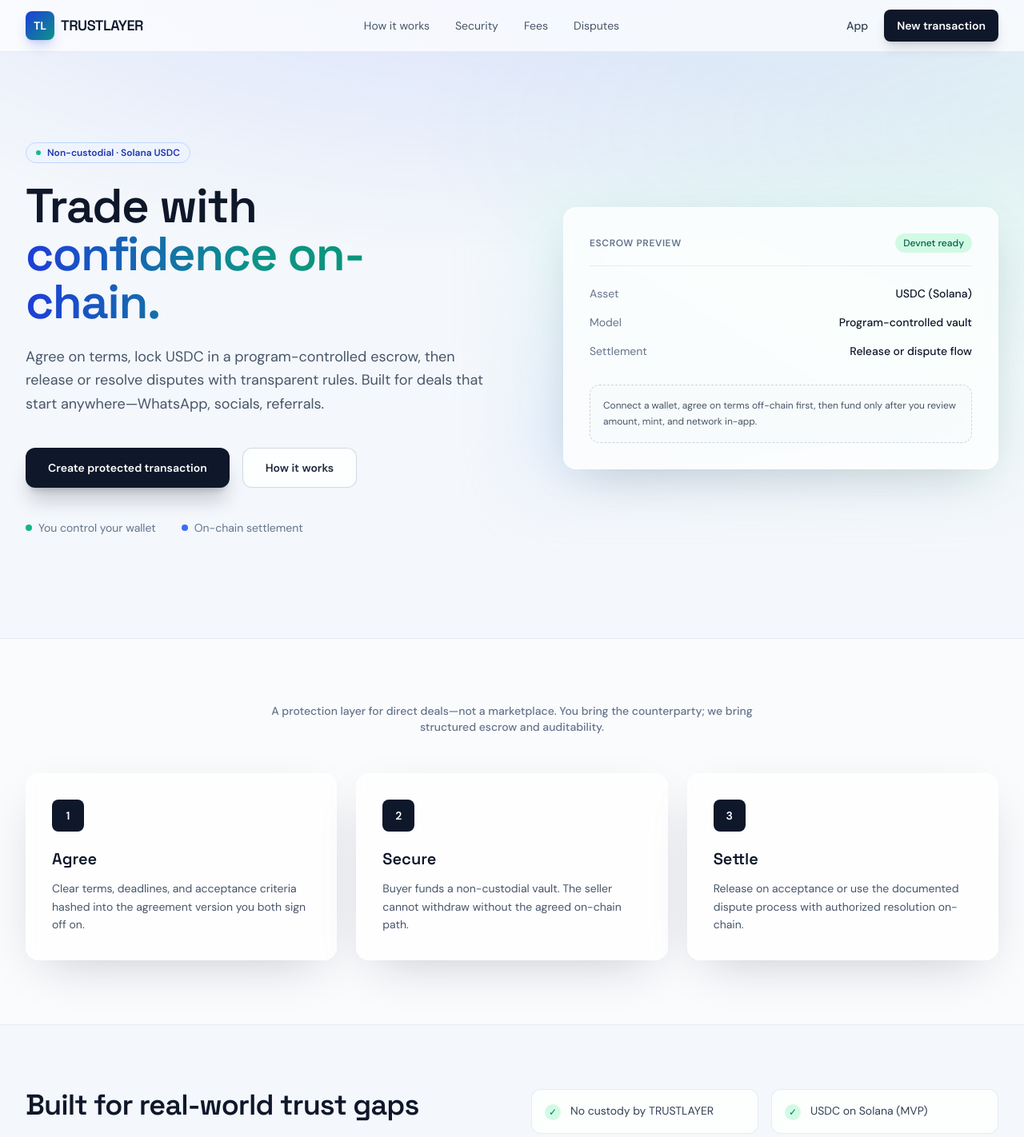
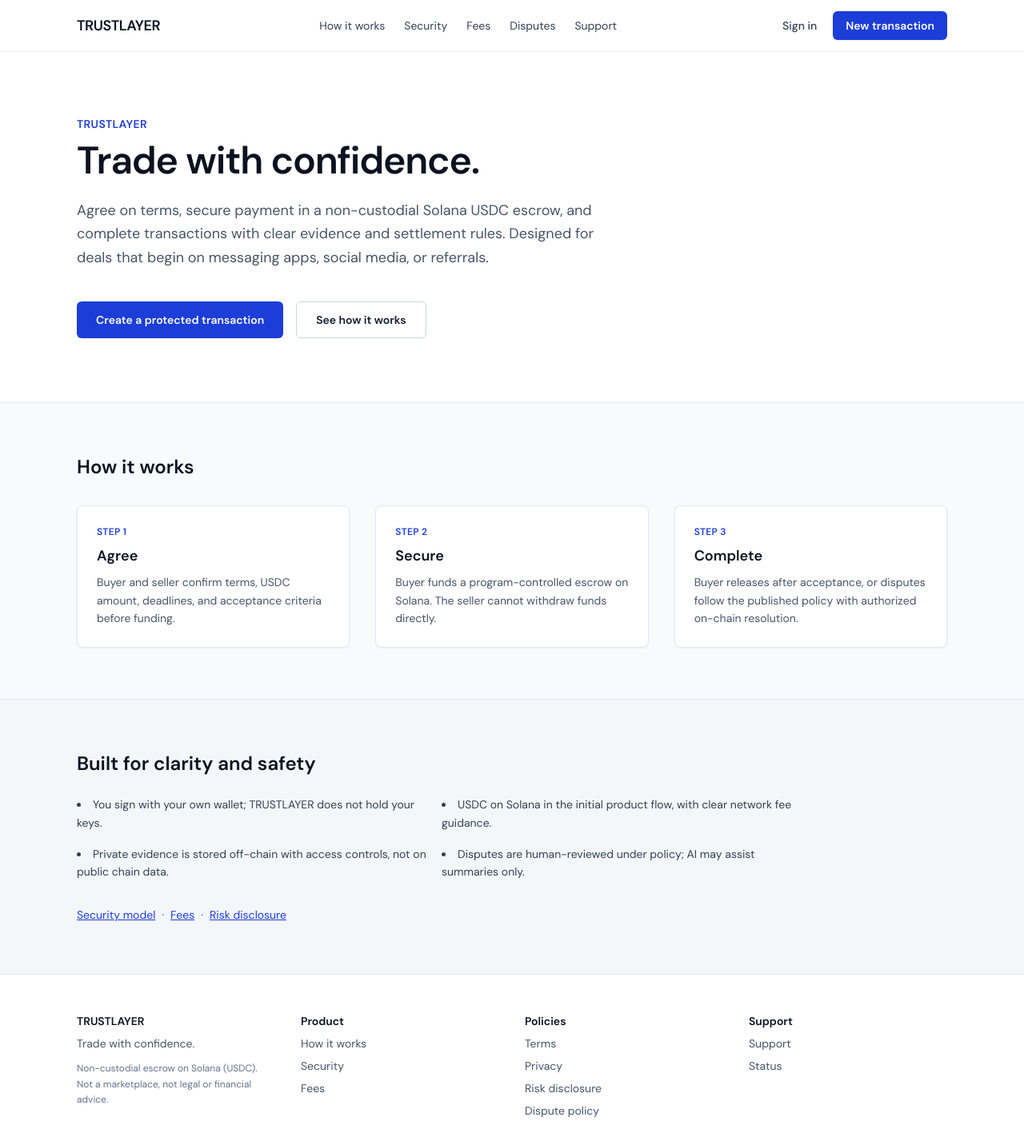
Before and after one commit to mwebidouglas08-netizen/Trustlayer, a Next.js app in the folder apps/web/: page / in a window 1280 px wide. Shown: the top 1422 px of the page at 80% size. Built offline with nearby package versions, Linux system fonts and the light colour scheme.

Commit message:
style(web): restore professional UI, add accessibility and focus states

```diff
--- a/apps/web/app/globals.css
+++ b/apps/web/app/globals.css
@@ -7,13 +7,13 @@
 }
 
 body {
-  @apply bg-[#f4f7fb] text-slate-900 antialiased;
+  @apply bg-slate-50 text-ink-900 antialiased;
 }
 
 .trust-container {
-  @apply mx-auto w-full max-w-7xl px-4 sm:px-6 lg:px-8;
+  @apply mx-auto w-full max-w-6xl px-4 sm:px-6 lg:px-8;
 }
 
-.glass-panel {
-  @apply rounded-2xl border border-white/60 bg-white/80 shadow-[0_20px_60px_-24px_rgba(15,23,42,0.25)] backdrop-blur;
+.skip-link {
+  @apply sr-only focus:not-sr-only focus:absolute focus:left-4 focus:top-4 focus:z-[100] focus:rounded-md focus:bg-white focus:px-4 focus:py-2 focus:text-sm focus:font-medium focus:text-ink-900 focus:shadow-lg focus:ring-2 focus:ring-trust-600;
 }
--- a/apps/web/app/layout.tsx
+++ b/apps/web/app/layout.tsx
@@ -1,5 +1,5 @@
 import type { Metadata } from "next";
-import { DM_Sans, Space_Grotesk } from "next/font/google";
+import { DM_Sans } from "next/font/google";
 import "./globals.css";
 import { SiteHeader } from "@/components/SiteHeader";
 import { SiteFooter } from "@/components/SiteFooter";
@@ -10,27 +10,25 @@ const dmSans = DM_Sans({
   display: "swap",
 });
 
-const space = Space_Grotesk({
-  subsets: ["latin"],
-  variable: "--font-display",
-  display: "swap",
-});
-
 export const metadata: Metadata = {
-  title: "TRUSTLAYER — Trade with confidence on-chain",
+  title: "TRUSTLAYER — Trade with confidence",
   description:
-    "Non-custodial USDC escrow on Solana. Agree, secure, complete direct trades with clarity and proof.",
+    "Non-custodial USDC escrow on Solana. Agree on terms, secure payment, complete with clear settlement rules.",
 };
 
 export default function RootLayout({
   children,
 }: Readonly<{ children: React.ReactNode }>) {
   return (
-    <html lang="en" className={`${dmSans.variable} ${space.variable}`}>
+    <html lang="en" className={dmSans.variable}>
       <body className="font-sans min-h-screen flex flex-col">
-        <div className="pointer-events-none fixed inset-0 -z-10 bg-[radial-gradient(ellipse_80%_60%_at_50%_-20%,rgba(59,109,248,0.18),transparent),radial-gradient(ellipse_60%_40%_at_100%_20%,rgba(20,184,166,0.08),transparent)]" />
+        <a className="skip-link" href="#main-content">
+          Skip to main content
+        </a>
         <SiteHeader />
-        <main className="flex-1 w-full">{children}</main>
+        <main id="main-content" className="flex-1 w-full">
+          {children}
+        </main>
         <SiteFooter />
       </body>
     </html>
--- a/apps/web/app/page.tsx
+++ b/apps/web/app/page.tsx
@@ -3,123 +3,74 @@ import Link from "next/link";
 export default function HomePage() {
   return (
     <>
-      <section className="relative overflow-hidden">
-        <div className="trust-container pt-12 pb-16 sm:pt-20 sm:pb-24 lg:pt-28 lg:pb-32">
-          <div className="grid items-center gap-12 lg:grid-cols-2 lg:gap-16">
-            <div>
-              <div className="inline-flex items-center gap-2 rounded-full border border-trust-200 bg-trust-50/80 px-3 py-1 text-xs font-semibold text-trust-800">
-                <span className="h-1.5 w-1.5 rounded-full bg-emerald-500 animate-pulse" />
-                Non-custodial · Solana USDC
-              </div>
-              <h1 className="mt-6 font-[family-name:var(--font-display)] text-4xl font-semibold tracking-tight text-slate-900 sm:text-5xl lg:text-6xl leading-[1.1]">
-                Trade with
-                <span className="block bg-gradient-to-r from-trust-700 via-teal-600 to-emerald-600 bg-clip-text text-transparent">confidence on-chain.</span>
+      <section className="border-b border-slate-200 bg-white">
+        <div className="trust-container py-12 sm:py-16 lg:py-20">
+          <p className="text-sm font-semibold tracking-wide text-trust-700 uppercase">TRUSTLAYER</p>
+          <h1 className="mt-3 text-3xl font-semibold tracking-tight text-ink-900 sm:text-4xl lg:text-5xl max-w-3xl">
+            Trade with confidence.
           </h1>
-              <p className="mt-6 text-lg text-slate-600 leading-relaxed max-w-xl">
-                Agree on terms, lock USDC in a program-controlled escrow, then release or resolve disputes with transparent rules. Built for deals that start anywhere—WhatsApp, socials, referrals.
+          <p className="mt-6 text-lg text-slate-600 max-w-2xl leading-relaxed">
+            Agree on terms, secure payment in a non-custodial Solana USDC escrow, and complete transactions with
+            clear evidence and settlement rules. Designed for deals that begin on messaging apps, social media, or referrals.
           </p>
-              <div className="mt-10 flex flex-col sm:flex-row gap-4">
+          <div className="mt-10 flex flex-col sm:flex-row flex-wrap gap-3 sm:gap-4">
             <Link
               href="/app/transactions/new"
-                  className="inline-flex items-center justify-center rounded-xl bg-slate-900 px-7 py-3.5 text-sm font-semibold text-white shadow-xl shadow-slate-900/20 transition hover:bg-slate-800"
+              className="inline-flex items-center justify-center rounded-md bg-trust-700 px-6 py-3 text-sm font-semibold text-white shadow-sm hover:bg-trust-800 focus:outline-none focus-visible:ring-2 focus-visible:ring-trust-500 focus-visible:ring-offset-2 w-full sm:w-auto"
             >
-                  Create protected transaction
+              Create a protected transaction
             </Link>
             <Link
               href="/how-it-works"
-                  className="inline-flex items-center justify-center rounded-xl border border-slate-300/90 bg-white/80 px-7 py-3.5 text-sm font-semibold text-slate-800 backdrop-blur transition hover:border-slate-400 hover:bg-white"
+              className="inline-flex items-center justify-center rounded-md border border-slate-300 bg-white px-6 py-3 text-sm font-semibold text-ink-800 hover:bg-slate-50 focus:outline-none focus-visible:ring-2 focus-visible:ring-trust-500 focus-visible:ring-offset-2 w-full sm:w-auto"
             >
-                  How it works
+              See how it works
             </Link>
-              </div>
-              <div className="mt-10 flex flex-wrap items-center gap-x-8 gap-y-3 text-sm text-slate-500">
-                <span className="flex items-center gap-2"><span className="h-2 w-2 rounded-full bg-emerald-500" /> You control your wallet</span>
-                <span className="flex items-center gap-2"><span className="h-2 w-2 rounded-full bg-trust-500" /> On-chain settlement</span>
-              </div>
-            </div>
-            <div className="relative lg:pl-8">
-              <div className="absolute -inset-4 rounded-3xl bg-gradient-to-tr from-trust-200/40 via-teal-100/30 to-emerald-100/40 blur-2xl" aria-hidden />
-              <div className="relative glass-panel p-6 sm:p-8">
-                <div className="flex items-center justify-between border-b border-slate-200/80 pb-4">
-                  <span className="text-xs font-semibold uppercase tracking-wider text-slate-500">Escrow preview</span>
-                  <span className="rounded-full bg-emerald-100 px-2.5 py-1 text-xs font-medium text-emerald-800">Devnet ready</span>
-                </div>
-                <div className="mt-6 space-y-4">
-                  <div className="flex justify-between text-sm">
-                    <span className="text-slate-500">Asset</span>
-                    <span className="font-medium text-slate-900">USDC (Solana)</span>
-                  </div>
-                  <div className="flex justify-between text-sm">
-                    <span className="text-slate-500">Model</span>
-                    <span className="font-medium text-slate-900">Program-controlled vault</span>
-                  </div>
-                  <div className="flex justify-between text-sm">
-                    <span className="text-slate-500">Settlement</span>
-                    <span className="font-medium text-slate-900">Release or dispute flow</span>
-                  </div>
-                </div>
-                <div className="mt-8 rounded-xl border border-dashed border-slate-300 bg-slate-50/80 p-4 text-xs text-slate-600 leading-relaxed">
-                  Connect a wallet, agree on terms off-chain first, then fund only after you review amount, mint, and network in-app.
-                </div>
-              </div>
-            </div>
           </div>
         </div>
       </section>
-
-      <section className="border-y border-slate-200/80 bg-white/50">
-        <div className="trust-container py-14 sm:py-20">
-          <p className="text-center text-sm font-medium text-slate-500 max-w-2xl mx-auto">
-            A protection layer for direct deals—not a marketplace. You bring the counterparty; we bring structured escrow and auditability.
+      <section className="trust-container py-12 sm:py-16" aria-labelledby="how-heading">
+        <h2 id="how-heading" className="text-2xl font-semibold text-ink-900">How it works</h2>
+        <div className="mt-8 grid gap-6 sm:gap-8 sm:grid-cols-3">
+          <div className="rounded-lg border border-slate-200 bg-white p-6 shadow-sm">
+            <p className="text-xs font-semibold text-trust-700 uppercase tracking-wide">Step 1</p>
+            <h3 className="mt-2 text-lg font-semibold text-ink-900">Agree</h3>
+            <p className="mt-2 text-sm text-slate-600 leading-relaxed">
+              Buyer and seller confirm terms, USDC amount, deadlines, and acceptance criteria before funding.
             </p>
-          <div className="mt-12 grid gap-6 sm:grid-cols-3">
-            {[
-              { title: "Agree", body: "Clear terms, deadlines, and acceptance criteria hashed into the agreement version you both sign off on." },
-              { title: "Secure", body: "Buyer funds a non-custodial vault. The seller cannot withdraw without the agreed on-chain path." },
-              { title: "Settle", body: "Release on acceptance or use the documented dispute process with authorized resolution on-chain." },
-            ].map((step, i) => (
-              <div key={step.title} className="glass-panel p-6 sm:p-8">
-                <div className="flex h-10 w-10 items-center justify-center rounded-lg bg-slate-900 text-sm font-semibold text-white">{i + 1}</div>
-                <h3 className="mt-5 font-[family-name:var(--font-display)] text-xl font-semibold text-slate-900">{step.title}</h3>
-                <p className="mt-3 text-sm text-slate-600 leading-relaxed">{step.body}</p>
           </div>
-            ))}
+          <div className="rounded-lg border border-slate-200 bg-white p-6 shadow-sm">
+            <p className="text-xs font-semibold text-trust-700 uppercase tracking-wide">Step 2</p>
+            <h3 className="mt-2 text-lg font-semibold text-ink-900">Secure</h3>
+            <p className="mt-2 text-sm text-slate-600 leading-relaxed">
+              Buyer funds a program-controlled escrow on Solana. The seller cannot withdraw funds directly.
+            </p>
+          </div>
+          <div className="rounded-lg border border-slate-200 bg-white p-6 shadow-sm">
+            <p className="text-xs font-semibold text-trust-700 uppercase tracking-wide">Step 3</p>
+            <h3 className="mt-2 text-lg font-semibold text-ink-900">Complete</h3>
+            <p className="mt-2 text-sm text-slate-600 leading-relaxed">
+              Buyer releases after acceptance, or disputes follow the published policy with authorized on-chain resolution.
+            </p>
           </div>
         </div>
       </section>
-
-      <section className="trust-container py-14 sm:py-20">
-        <div className="grid gap-12 lg:grid-cols-2 lg:items-start">
-          <div>
-            <h2 className="font-[family-name:var(--font-display)] text-3xl font-semibold tracking-tight text-slate-900 sm:text-4xl">
-              Built for real-world trust gaps
-            </h2>
-            <p className="mt-4 text-slate-600 leading-relaxed max-w-lg">
-              From social commerce to freelance milestones, TRUSTLAYER keeps payment security, evidence, and outcomes in one verifiable flow.
+      <section className="border-t border-slate-200 bg-slate-100/50" aria-labelledby="trust-heading">
+        <div className="trust-container py-12 sm:py-16">
+          <h2 id="trust-heading" className="text-2xl font-semibold text-ink-900">Built for clarity and safety</h2>
+          <ul className="mt-6 grid gap-4 sm:grid-cols-2 text-sm text-slate-700 list-disc list-inside max-w-4xl leading-relaxed">
+            <li>You sign with your own wallet; TRUSTLAYER does not hold your keys.</li>
+            <li>USDC on Solana in the initial product flow, with clear network fee guidance.</li>
+            <li>Private evidence is stored off-chain with access controls, not on public chain data.</li>
+            <li>Disputes are human-reviewed under policy; AI may assist summaries only.</li>
+          </ul>
+          <p className="mt-8 text-sm text-slate-600 flex flex-wrap gap-x-2 gap-y-1">
+            <Link className="text-trust-700 underline focus:outline-none focus-visible:ring-2 focus-visible:ring-trust-500 rounded-sm" href="/security">Security model</Link>
+            <span aria-hidden="true">·</span>
+            <Link className="text-trust-700 underline focus:outline-none focus-visible:ring-2 focus-visible:ring-trust-500 rounded-sm" href="/fees">Fees</Link>
+            <span aria-hidden="true">·</span>
+            <Link className="text-trust-700 underline focus:outline-none focus-visible:ring-2 focus-visible:ring-trust-500 rounded-sm" href="/risk-disclosure">Risk disclosure</Link>
           </p>
-          </div>
-          <ul className="grid gap-4 sm:grid-cols-2">
-            {[
-              "No custody by TRUSTLAYER",
-              "USDC on Solana (MVP)",
-              "Private evidence off-chain",
-              "Human-reviewed disputes",
-            ].map((t) => (
-              <li key={t} className="flex items-start gap-3 rounded-xl border border-slate-200/80 bg-white/80 p-4 text-sm text-slate-700">
-                <span className="mt-0.5 flex h-5 w-5 shrink-0 items-center justify-center rounded-full bg-emerald-100 text-emerald-700 text-xs">✓</span>
-                {t}
-              </li>
-            ))}
-          </ul>
-        </div>
-        <div className="mt-14 flex flex-col sm:flex-row flex-wrap items-center justify-center gap-4 rounded-2xl border border-slate-200 bg-gradient-to-r from-slate-50 to-white p-8 sm:p-10 text-center">
-          <div>
-            <p className="font-[family-name:var(--font-display)] text-xl font-semibold text-slate-900">Ready to protect your next deal?</p>
-            <p className="mt-1 text-sm text-slate-600">Start in minutes. Review every on-chain step before you sign.</p>
-          </div>
-          <Link href="/app/transactions/new" className="inline-flex rounded-xl bg-trust-700 px-6 py-3 text-sm font-semibold text-white shadow-lg shadow-trust-700/25 hover:bg-trust-800">
-            Get started
-          </Link>
         </div>
       </section>
     </>
--- a/apps/web/components/SiteFooter.tsx
+++ b/apps/web/components/SiteFooter.tsx
@@ -2,42 +2,42 @@ import Link from "next/link";
 
 export function SiteFooter() {
   return (
-    <footer className="border-t border-slate-200/80 bg-white/60 backdrop-blur">
-      <div className="trust-container py-12 grid gap-10 sm:grid-cols-2 lg:grid-cols-4 text-sm">
-        <div className="lg:col-span-1">
-          <p className="font-[family-name:var(--font-display)] font-semibold text-slate-900">TRUSTLAYER</p>
-          <p className="mt-2 text-slate-600">Trade with confidence on Solana.</p>
-          <p className="mt-4 text-xs text-slate-500 leading-relaxed">
-            Non-custodial USDC escrow. You sign every action. Not legal or financial advice.
+    <footer className="border-t border-slate-200 bg-white">
+      <div className="trust-container py-12 grid gap-8 sm:grid-cols-2 lg:grid-cols-4 text-sm">
+        <div>
+          <p className="font-semibold text-ink-900">TRUSTLAYER</p>
+          <p className="mt-2 text-slate-600">Trade with confidence.</p>
+          <p className="mt-3 text-xs text-slate-500 leading-relaxed">
+            Non-custodial escrow on Solana (USDC). Not a marketplace, not legal or financial advice.
           </p>
         </div>
         <div>
-          <p className="font-semibold text-slate-900">Product</p>
-          <ul className="mt-3 space-y-2 text-slate-600">
-            <li><Link href="/how-it-works" className="hover:text-slate-900">How it works</Link></li>
-            <li><Link href="/security" className="hover:text-slate-900">Security</Link></li>
-            <li><Link href="/fees" className="hover:text-slate-900">Fees</Link></li>
+          <p className="font-semibold text-ink-900">Product</p>
+          <ul className="mt-2 space-y-2 text-slate-600">
+            <li><Link className="hover:text-ink-900 focus:outline-none focus-visible:underline" href="/how-it-works">How it works</Link></li>
+            <li><Link className="hover:text-ink-900 focus:outline-none focus-visible:underline" href="/security">Security</Link></li>
+            <li><Link className="hover:text-ink-900 focus:outline-none focus-visible:underline" href="/fees">Fees</Link></li>
           </ul>
         </div>
         <div>
-          <p className="font-semibold text-slate-900">Policies</p>
-          <ul className="mt-3 space-y-2 text-slate-600">
-            <li><Link href="/terms" className="hover:text-slate-900">Terms</Link></li>
-            <li><Link href="/privacy" className="hover:text-slate-900">Privacy</Link></li>
-            <li><Link href="/risk-disclosure" className="hover:text-slate-900">Risk disclosure</Link></li>
-            <li><Link href="/disputes" className="hover:text-slate-900">Dispute policy</Link></li>
+          <p className="font-semibold text-ink-900">Policies</p>
+          <ul className="mt-2 space-y-2 text-slate-600">
+            <li><Link className="hover:text-ink-900 focus:outline-none focus-visible:underline" href="/terms">Terms</Link></li>
+            <li><Link className="hover:text-ink-900 focus:outline-none focus-visible:underline" href="/privacy">Privacy</Link></li>
+            <li><Link className="hover:text-ink-900 focus:outline-none focus-visible:underline" href="/risk-disclosure">Risk disclosure</Link></li>
+            <li><Link className="hover:text-ink-900 focus:outline-none focus-visible:underline" href="/disputes">Dispute policy</Link></li>
           </ul>
         </div>
         <div>
-          <p className="font-semibold text-slate-900">Support</p>
-          <ul className="mt-3 space-y-2 text-slate-600">
-            <li><Link href="/support" className="hover:text-slate-900">Support</Link></li>
-            <li><Link href="/status" className="hover:text-slate-900">Status</Link></li>
+          <p className="font-semibold text-ink-900">Support</p>
+          <ul className="mt-2 space-y-2 text-slate-600">
+            <li><Link className="hover:text-ink-900 focus:outline-none focus-visible:underline" href="/support">Support</Link></li>
+            <li><Link className="hover:text-ink-900 focus:outline-none focus-visible:underline" href="/status">Status</Link></li>
           </ul>
         </div>
       </div>
-      <div className="border-t border-slate-200/80 py-6 text-center text-xs text-slate-500">
-        © {new Date().getFullYear()} TRUSTLAYER.
+      <div className="border-t border-slate-200 py-6 text-center text-xs text-slate-500">
+        © {new Date().getFullYear()} TRUSTLAYER. Draft materials require legal review before production launch.
       </div>
     </footer>
   );
--- a/apps/web/components/SiteHeader.tsx
+++ b/apps/web/components/SiteHeader.tsx
@@ -5,33 +5,33 @@ const nav = [
   { href: "/security", label: "Security" },
   { href: "/fees", label: "Fees" },
   { href: "/disputes", label: "Disputes" },
+  { href: "/support", label: "Support" },
 ];
 
 export function SiteHeader() {
   return (
-    <header className="sticky top-0 z-50 border-b border-slate-200/80 bg-white/70 backdrop-blur-xl">
+    <header className="border-b border-slate-200 bg-white">
       <div className="trust-container flex h-16 items-center justify-between gap-3">
-        <Link href="/" className="flex items-center gap-2">
-          <span className="flex h-9 w-9 items-center justify-center rounded-lg bg-gradient-to-br from-trust-700 to-teal-600 text-sm font-bold text-white shadow-lg shadow-trust-700/20">TL</span>
-          <span className="font-[family-name:var(--font-display)] text-lg font-semibold tracking-tight text-slate-900">TRUSTLAYER</span>
+        <Link href="/" className="text-lg font-semibold tracking-tight text-ink-900">
+          TRUSTLAYER
         </Link>
-        <nav className="hidden md:flex items-center gap-8 text-sm text-slate-600">
+        <nav aria-label="Primary" className="hidden md:flex items-center gap-6 text-sm text-slate-700">
           {nav.map((item) => (
-            <Link key={item.href} href={item.href} className="transition hover:text-slate-900">
+            <Link key={item.href} href={item.href} className="hover:text-ink-900 focus:outline-none focus-visible:ring-2 focus-visible:ring-trust-500 focus-visible:ring-offset-2 rounded-sm">
               {item.label}
             </Link>
           ))}
         </nav>
-        <div className="flex items-center gap-2 sm:gap-3">
+        <div className="flex items-center gap-3">
           <Link
             href="/app"
-            className="text-sm font-medium text-slate-700 transition hover:text-slate-900 px-2 py-2"
+            className="text-sm font-medium text-slate-700 hover:text-ink-900 focus:outline-none focus-visible:ring-2 focus-visible:ring-trust-500 focus-visible:ring-offset-2 rounded-md px-2 py-2"
           >
-            App
+            Sign in
           </Link>
           <Link
             href="/app/transactions/new"
-            className="rounded-lg bg-slate-900 px-4 py-2.5 text-sm font-semibold text-white shadow-lg shadow-slate-900/15 transition hover:bg-slate-800"
+            className="rounded-md bg-trust-700 px-4 py-2 text-sm font-semibold text-white shadow-sm hover:bg-trust-800 focus:outline-none focus-visible:ring-2 focus-visible:ring-trust-500 focus-visible:ring-offset-2"
           >
             New transaction
           </Link>
```
Also changed, not shown: apps/web/app/app/page.tsx (+7 -5 lines), apps/web/app/app/transactions/new/page.tsx (+10 -6 lines). Lines whose indentation alone changed are shown as unchanged.
